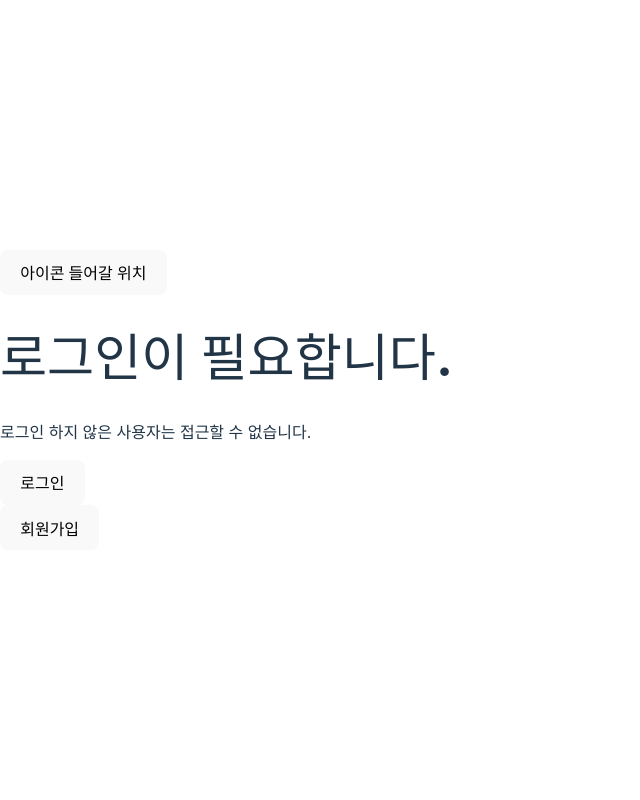
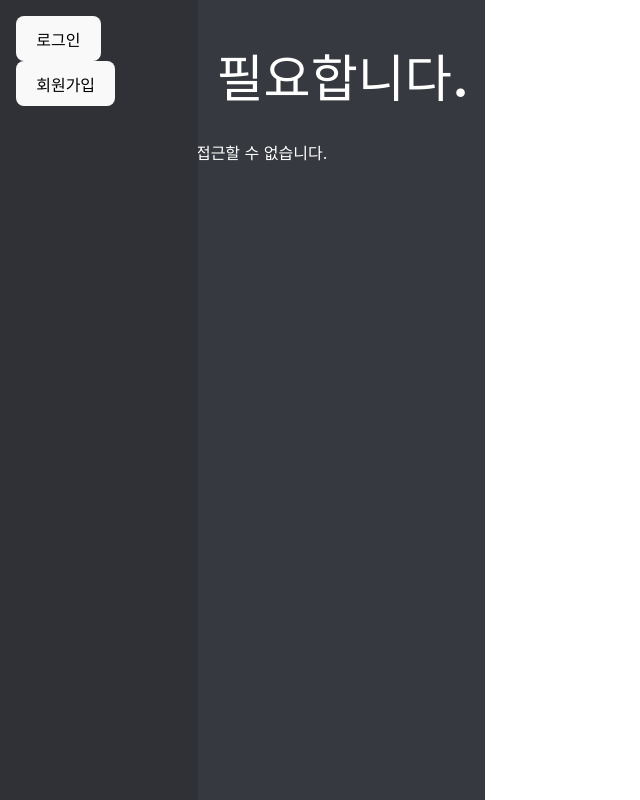
Before and after one commit to jeongsangtae/float-chat, a React (Vite) app in the folder frontend/: page /group-chat/1 in a window 1280 px wide. Shown: the whole page, without its empty margins (0-640 px from the left). Built offline with nearby package versions, Linux system fonts and the light colour scheme; no server answers.

Commit message:
Float Chat - root layout structure edit & layout component, css add & sidebar structure edit, css add & group chat details, group chat users css add

```diff
--- /dev/null
+++ b/frontend/src/components/GroupChats/GroupChatDetails.module.css
@@ -0,0 +1,22 @@
+.group-chat-details {
+  display: flex;
+  margin-left: 13%;
+  height: 100vh;
+}
+/*
+.group-chat-users {
+  width: 15%;
+  background-color: #36393f;
+  padding: 1rem;
+  display: flex;
+  flex-direction: column;
+  overflow-y: auto;
+} */
+
+.group-chat-content {
+  width: 85%;
+  padding: 1rem;
+  overflow-y: auto;
+  display: flex;
+  flex-direction: column;
+}
--- a/frontend/src/components/GroupChats/GroupChatDetails.tsx
+++ b/frontend/src/components/GroupChats/GroupChatDetails.tsx
@@ -8,6 +8,8 @@ import ChatInput from "../Chats/ChatInput";
 import Chats from "../Chats/Chats";
 import GroupChatInvite from "./GroupChatInvite";
 import GroupChatUsers from "./GroupChatUsers";
+
+import classes from "./GroupChatDetails.module.css";
 
 const GroupChatDetails = () => {
   const { roomId } = useParams<{ roomId: string }>();
@@ -30,9 +32,12 @@ const GroupChatDetails = () => {
   });
 
   return (
-    <>
-      <GroupChatUsers roomId={roomId} />
-      <button onClick={toggleHandler}>친구 초대 버튼</button>
+    <div className={classes["group-chat-details"]}>
+      <div className={classes["group-chat-sidebar"]}>
+        <GroupChatUsers roomId={roomId} />
+        <button onClick={toggleHandler}>친구 초대 버튼</button>
+      </div>
+
       {toggle &&
         filteredFriends.map((friend) => (
           <GroupChatInvite
@@ -42,9 +47,12 @@ const GroupChatDetails = () => {
             nickname={friend.nickname}
           />
         ))}
-      <Chats roomId={roomId} />
-      <ChatInput roomId={roomId} />
-    </>
+
+      <div className={classes["group-chat-content"]}>
+        <Chats roomId={roomId} />
+        <ChatInput roomId={roomId} />
+      </div>
+    </div>
   );
 };
 
--- /dev/null
+++ b/frontend/src/components/GroupChats/GroupChatUser.module.css
@@ -0,0 +1,11 @@
+/* .group-chat-users {
+  width: 15%;
+  background-color: #36393f;
+  padding: 1rem;
+  overflow-y: auto;
+} */
+
+.group-chat-users {
+  flex-grow: 1;
+  overflow-y: auto;
+}
--- a/frontend/src/components/GroupChats/GroupChatUser.tsx
+++ b/frontend/src/components/GroupChats/GroupChatUser.tsx
@@ -1,10 +1,12 @@
 import { UserInfo } from "../../types";
+
+import classes from "./GroupChatUser.module.css";
 
 const GroupChatUser = ({ nickname }: Pick<UserInfo, "nickname">) => {
   return (
-    <>
+    <div className={classes["group-chat-users"]}>
       <p>{nickname}</p>
-    </>
+    </div>
   );
 };
 
--- /dev/null
+++ b/frontend/src/components/Layout/Layout.module.css
@@ -0,0 +1,15 @@
+.layout {
+  display: flex;
+  height: 100vh;
+  background-color: #2f3136;
+  color: white;
+}
+
+.main-content {
+  flex: 1;
+  padding: 1rem;
+  background-color: #36393f;
+  display: flex;
+  flex-direction: column;
+  overflow-y: auto;
+}
--- /dev/null
+++ b/frontend/src/components/Layout/Layout.tsx
@@ -0,0 +1,23 @@
+import { ReactNode } from "react";
+
+import Notification from "../UI/Notification";
+import SideBar from "./SideBar";
+
+import classes from "./Layout.module.css";
+
+interface LayoutProps {
+  children: ReactNode;
+  onLeaveGroupChat: () => void;
+}
+
+const Layout = ({ children, onLeaveGroupChat }: LayoutProps) => {
+  return (
+    <div className={classes.layout}>
+      <SideBar onLeaveGroupChat={onLeaveGroupChat} />
+      <div className={classes["main-content"]}>{children}</div>
+      <Notification />
+    </div>
+  );
+};
+
+export default Layout;
--- /dev/null
+++ b/frontend/src/components/Layout/SideBar.module.css
@@ -0,0 +1,26 @@
+.sidebar {
+  position: fixed;
+  left: 0;
+  top: 0;
+  bottom: 0;
+  /* width: 250px; */
+  width: 13%;
+  background-color: #2f3136;
+  color: white;
+  display: flex;
+  flex-direction: column;
+  padding: 1rem;
+  overflow-y: auto;
+  z-index: 1000;
+}
+
+.user-info {
+  margin-top: auto;
+  display: flex;
+  justify-content: space-between;
+  align-items: center;
+  padding: 0.75rem 1rem;
+  font-size: 0.9rem;
+  background-color: #2f3136;
+  border-top: 1px solid #444;
+}
--- a/frontend/src/components/Layout/SideBar.tsx
+++ b/frontend/src/components/Layout/SideBar.tsx
@@ -10,7 +10,13 @@ import Login from "../Users/Login";
 import Signup from "../Users/Signup";
 import GroupChatForm from "../GroupChats/GroupChatForm";
 
-const SideBar = () => {
+import classes from "./SideBar.module.css";
+
+interface SideBarProps {
+  onLeaveGroupChat: () => void;
+}
+
+const SideBar = ({ onLeaveGroupChat }: SideBarProps) => {
   const { isLoggedIn, userInfo, renewToken, refreshTokenExp, logout } =
     useAuthStore();
   const { activeModal, toggleModal } = useModalStore();
@@ -61,14 +67,14 @@ const SideBar = () => {
   };
 
   return (
-    <>
+    <div className={classes.sidebar}>
       {isLoggedIn && (
         <>
-          <p>{userInfo?.nickname}</p>
-          <button onClick={logoutHandler}>로그아웃</button>
+          <button onClick={onLeaveGroupChat}>아이콘 들어갈 위치</button>
           <GroupChats />
         </>
       )}
+
       {filteredModals.map(({ type, label, component: Component }) => (
         <div key={type}>
           <button onClick={() => toggleModal(type)}>{label}</button>
@@ -77,7 +83,14 @@ const SideBar = () => {
           )}
         </div>
       ))}
-    </>
+
+      {isLoggedIn && (
+        <div className={classes["user-info"]}>
+          <p>{userInfo?.nickname}</p>
+          <button onClick={logoutHandler}>로그아웃</button>
+        </div>
+      )}
+    </div>
   );
 };
 
--- a/frontend/src/pages/RootLayout.tsx
+++ b/frontend/src/pages/RootLayout.tsx
@@ -1,9 +1,8 @@
 import { Outlet, useNavigate } from "react-router-dom";
-// import MainHeader from "../components/Layout/MainHeader";
-import Notification from "../components/UI/Notification";
+
 import useSocketStore from "../store/socketStore";
 
-import SideBar from "../components/Layout/SideBar";
+import Layout from "../components/Layout/Layout";
 
 const RootLayout = () => {
   const navigate = useNavigate();
@@ -16,13 +15,9 @@ const RootLayout = () => {
   };
 
   return (
-    <>
-      <button onClick={leaveGroupChatHandler}>아이콘 들어갈 위치</button>
+    <Layout onLeaveGroupChat={leaveGroupChatHandler}>
       <Outlet />
-      <SideBar />
-      <Notification />
-      {/* <MainHeader /> */}
-    </>
+    </Layout>
   );
 };
 
```
